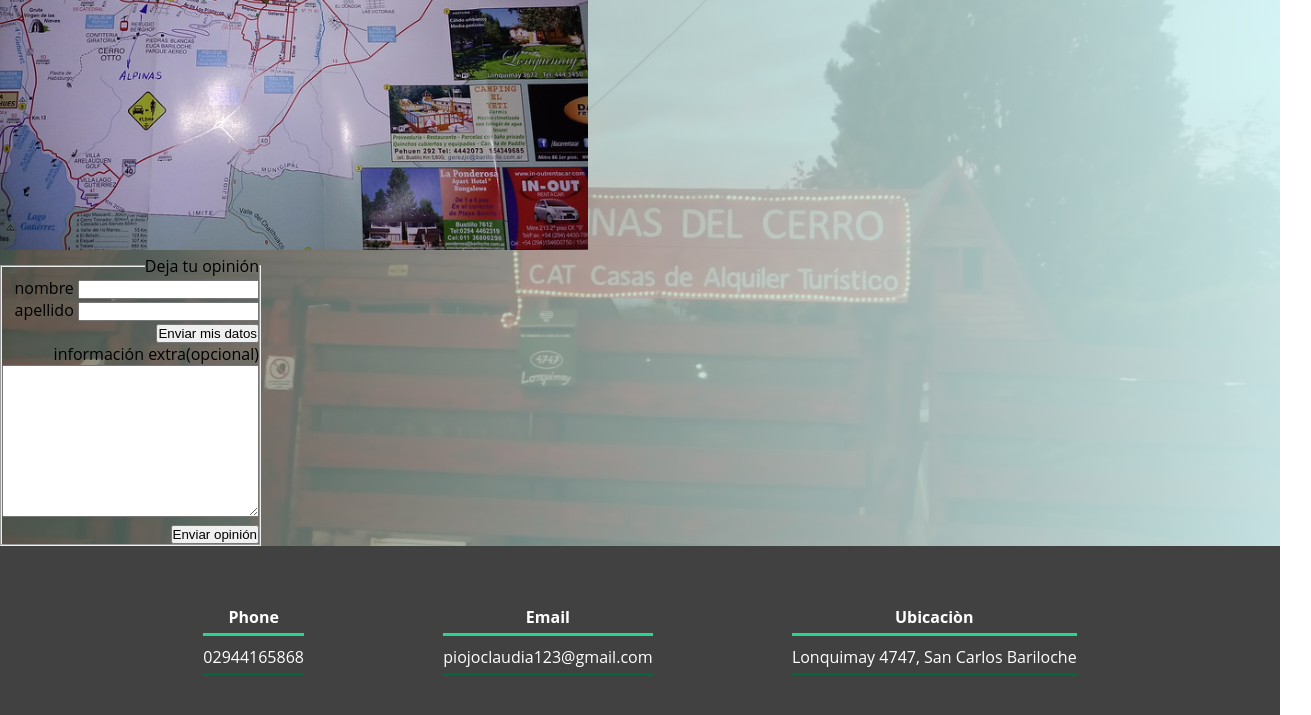
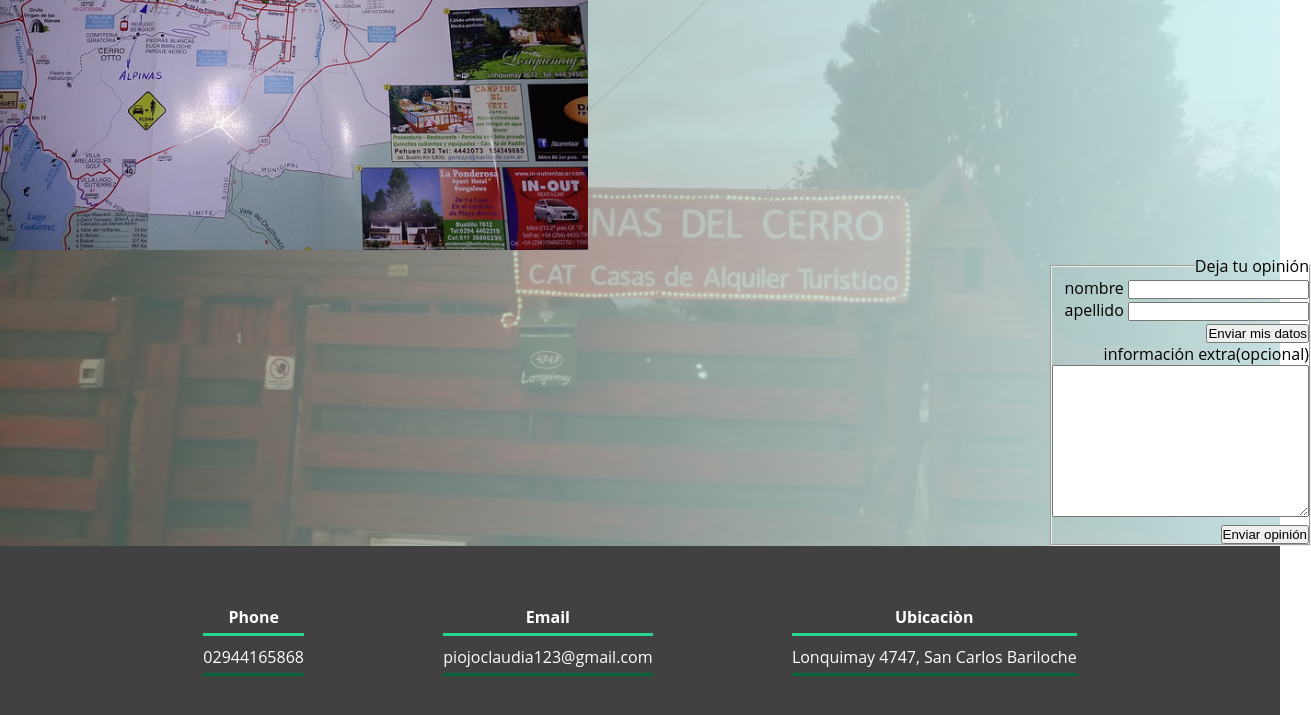
Before and after one commit to Jazgomezz/Alpinas-del-cerro, a plain HTML site: page index.html in a window 1280 px wide. Shown: the part 5632-6347 px from the top of the page, 1311 px wide, since content can reach past the window. Drawn offline with Linux system fonts and the light colour scheme.

Commit message:
Las medidas para el formulario ya estan hechas

```diff
--- a/css/catalogo.css
+++ b/css/catalogo.css
@@ -303,7 +303,8 @@ header .textos-header{
 .formulario{
 
    text-align: right;
-   width: 50px;
+    margin-right: 50px;
+    padding-left: 1050px;
 
 
 }
```
